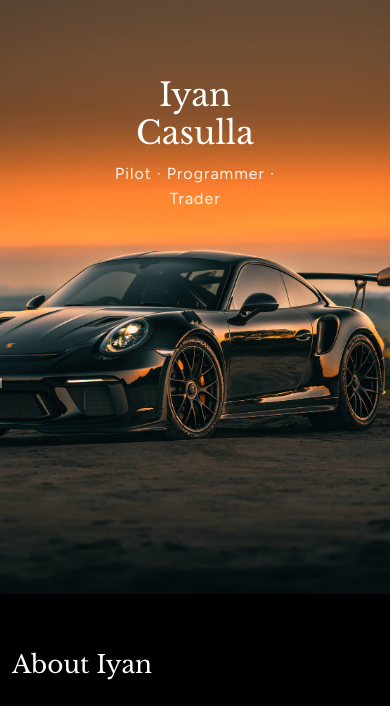
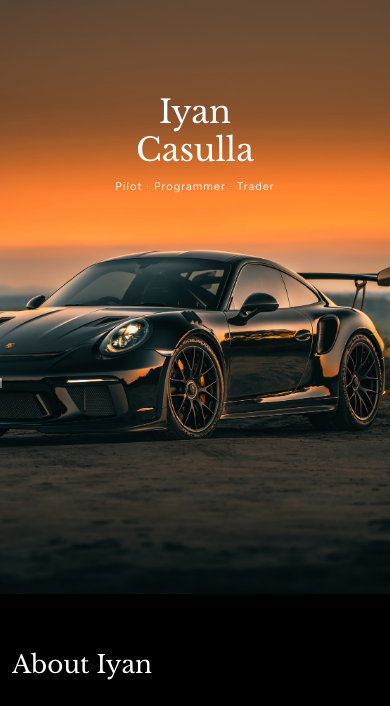
Before and after one commit to bigboss-iyan/Capstone-Project-2-Personal-Website, a plain HTML site: page index.html in a window 390 px wide. Shown: the part 78-784 px from the top of the page. Drawn offline with nearby package versions, Linux system fonts and the light colour scheme.

Commit message:
Update style.css

```diff
--- a/style.css
+++ b/style.css
@@ -130,6 +130,19 @@
         font-size: 1rem;
     }
 }
+
+/* Reduce font size on small screens */
+@media (max-width: 435px) {
+    .hero-text p {
+        font-size: 0.7em;
+    }
+}
+
+/* @media (max-width: 355px) {
+    .hero-text p {
+        display: none;
+    }
+} */
 
 #about {
     position: relative;
```
